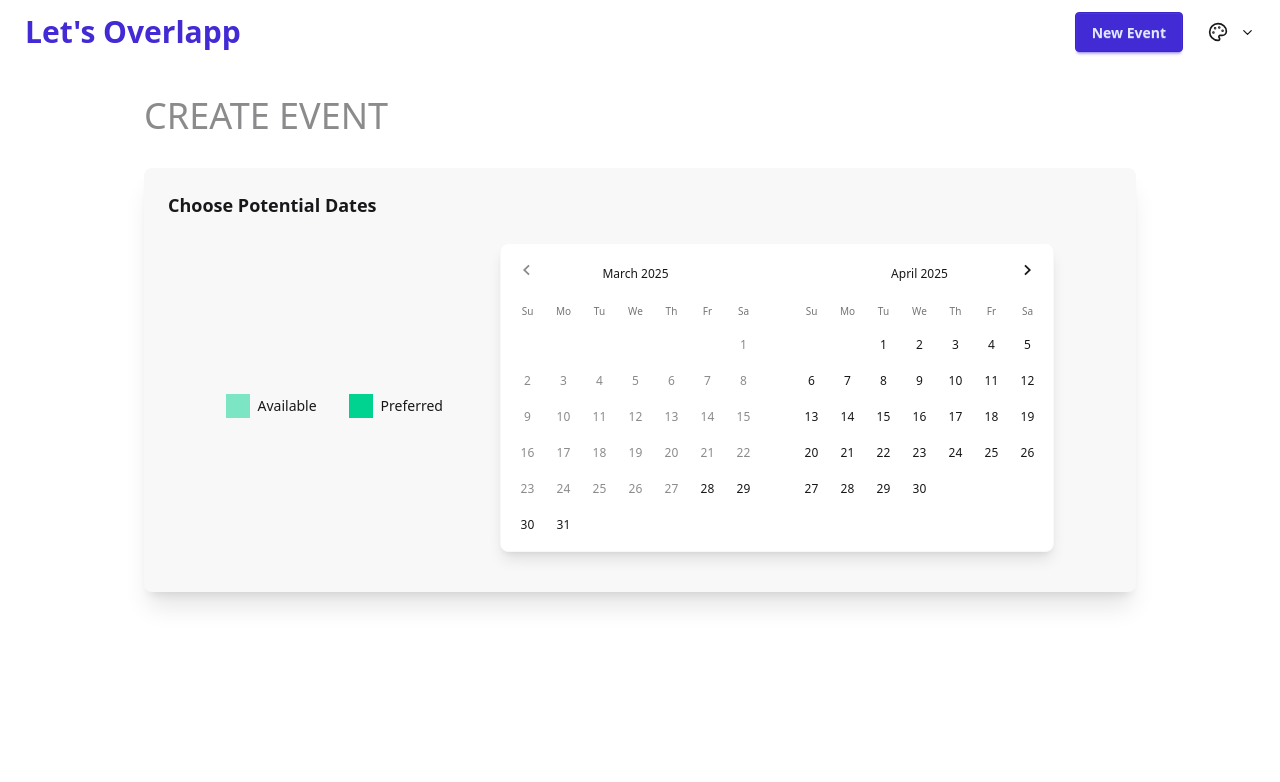
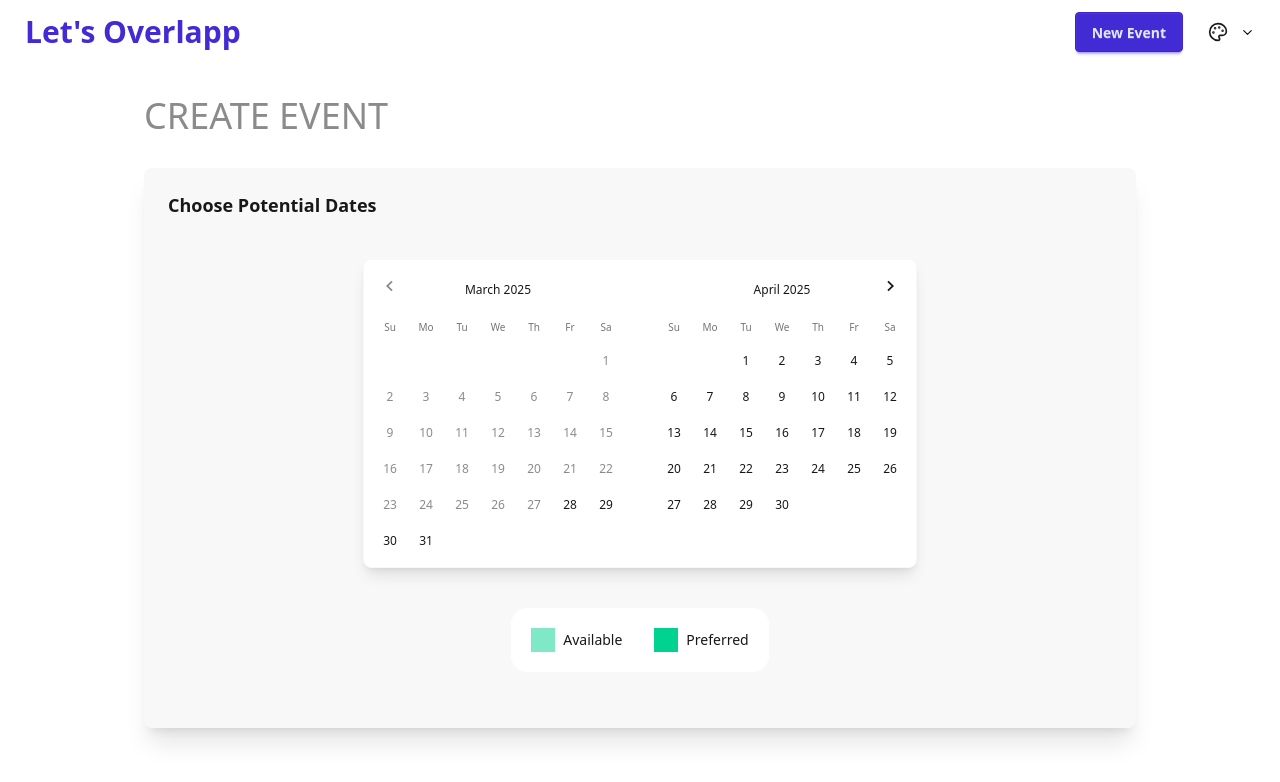
Before and after one commit to logstown/lets-overlapp, a Next.js app: page /event/create in a window 1280 px wide. Shown: the top 782 px of the page. Built offline with nearby package versions, Linux system fonts and the light colour scheme.

Commit message:
better choose user dates

```diff
--- a/components/ChooseUserDates.tsx
+++ b/components/ChooseUserDates.tsx
@@ -64,11 +64,8 @@ export default function ChooseUserDates({
     <div className='flex flex-col gap-10'>
       <div className='card bg-base-200 shadow-xl'>
         <div className='card-body'>
-          {/* <div className="flex justify-center items-center mb-6"> */}
           <h2 className='card-title'>Choose Potential Dates</h2>
-          {/* </div> */}
-          <div className='flex flex-col items-center justify-evenly gap-4 p-4 md:flex-row'>
-            <DaysLegend />
+          <div className='flex flex-col items-center justify-evenly gap-6 p-8'>
             <DayPicker
               startMonth={new Date()}
               fixedWeeks
@@ -87,6 +84,7 @@ export default function ChooseUserDates({
               classNames={classNames}
               hideNavigation={!!eventId}
             />
+            <DaysLegend />
           </div>
         </div>
       </div>
--- a/components/DaysLegend.tsx
+++ b/components/DaysLegend.tsx
@@ -4,7 +4,7 @@ export default function DaysLegend({
   includeUnavailable?: boolean
 }) {
   return (
-    <div className='mt-4 flex flex-col justify-center gap-2 text-xs sm:gap-4 sm:text-sm md:flex-row md:gap-8'>
+    <div className='bg-base-100 mt-4 flex flex-col justify-center gap-2 rounded-2xl p-5 text-xs sm:gap-4 sm:text-sm md:flex-row md:gap-8'>
       {includeUnavailable && (
         <div className='flex items-center gap-2'>
           <div className='bg-base-300 h-4 w-4 sm:h-6 sm:w-6'></div>
```
